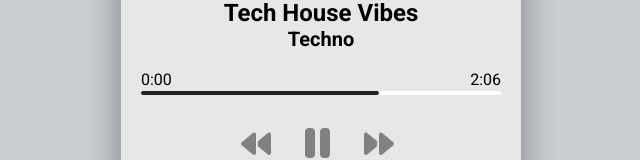
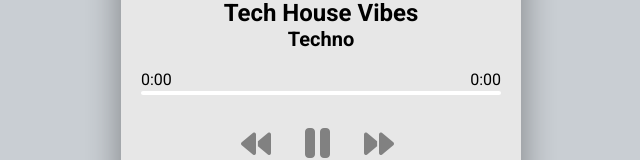
Before and after one commit to bjeschonek/music-player, a plain HTML site: page index.html in a window 1280 px wide. Both pictures are taken after a click on the icon 575 px from the left and 595 px from the top of the page. Shown: the part 451-611 px from the top of the page, without its empty margins (319-959 px from the left). Drawn offline with Linux system fonts and the light colour scheme.

Commit message:
Finished functionality

```diff
--- a/index.html
+++ b/index.html
@@ -19,7 +19,7 @@
             <div class="progress" id="progress"></div>
             <div class="duration-wrapper">
                 <span id="current-time">0:00</span>
-                <span id="duration">2:06</span>
+                <span id="duration">0:00</span>
             </div>
         </div>
         <div class="player-controls">
--- a/script.js
+++ b/script.js
@@ -4,6 +4,10 @@ const image = document.querySelector('img');
 const title = document.getElementById('title');
 const artist = document.getElementById('artist');
 const music = document.querySelector('audio');
+const progressBar = document.getElementById('progress-container');
+const progress = document.getElementById('progress');
+const currentTimeElement = document.getElementById('current-time');
+const durationElement = document.getElementById('duration');
 const previousButton = document.getElementById('prev');
 const playButton = document.getElementById('play');
 const nextButton = document.getElementById('next');
@@ -86,5 +90,38 @@ function prevSong() {
 
 loadSong(musicLibrary[0]);
 
+//Updating progress bar and time
+function updateProgressBar(event) {
+    if (isPlaying) {
+        const { duration, currentTime} = event.srcElement;
+        const progressPercent = (currentTime/duration) * 100;
+        progress.style.width = `${progressPercent}%`;
+        const durationMinutes = Math.floor(duration / 60);
+        let durationSeconds = Math.floor(duration % 60);
+        if (durationSeconds < 10) {
+            durationSeconds = `0${durationSeconds}`;
+        }
+        if (durationSeconds) {
+            durationElement.textContent = `${durationMinutes}:${durationSeconds}`;
+        }
+        const currentMinutes = Math.floor(currentTime/60);
+        let currentSeconds = Math.floor(currentTime%60);
+        if (currentSeconds < 10) {
+            currentSeconds = `0${currentSeconds}`;
+        }
+        currentTimeElement.textContent = `${currentMinutes}:${currentSeconds}`;
+    }
+}
+
+function setProgressBar(event) {
+    const width = this.clientWidth;
+    const clickX = event.offsetX;
+    const { duration } = music;
+    music.currentTime = (clickX / width) * duration;
+}
+
 previousButton.addEventListener('click', prevSong);
 nextButton.addEventListener('click', nextSong);
+music.addEventListener('ended', nextSong);
+music.addEventListener('timeupdate', updateProgressBar)
+progressBar.addEventListener('click', setProgressBar);
--- a/style.css
+++ b/style.css
@@ -64,7 +64,7 @@ h3 {
     background: #242323;
     border-radius: 5px;
     height: 100%;
-    width: 66%;
+    width: 0%;
     transition: width .1s linear;
 }
 
```
